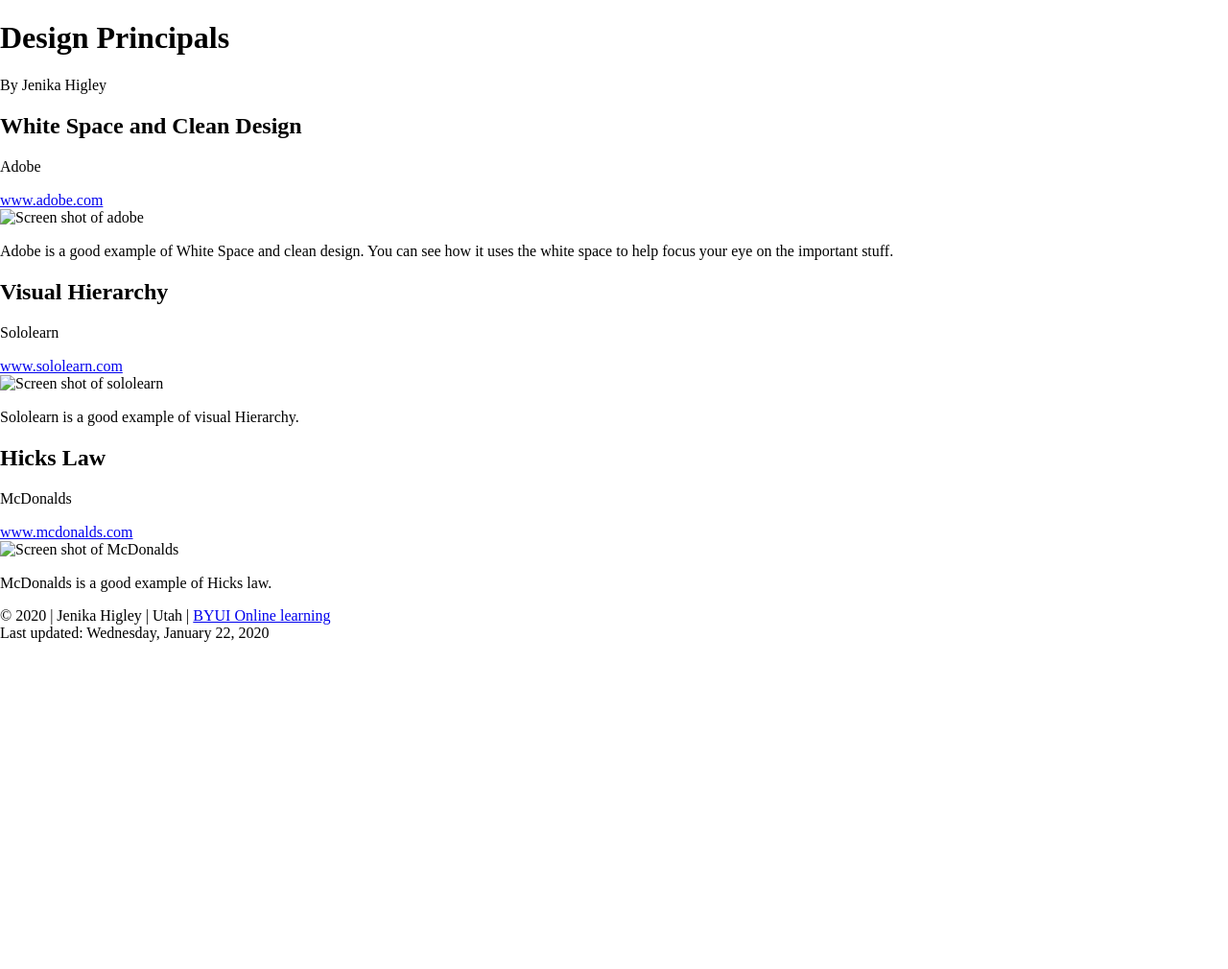
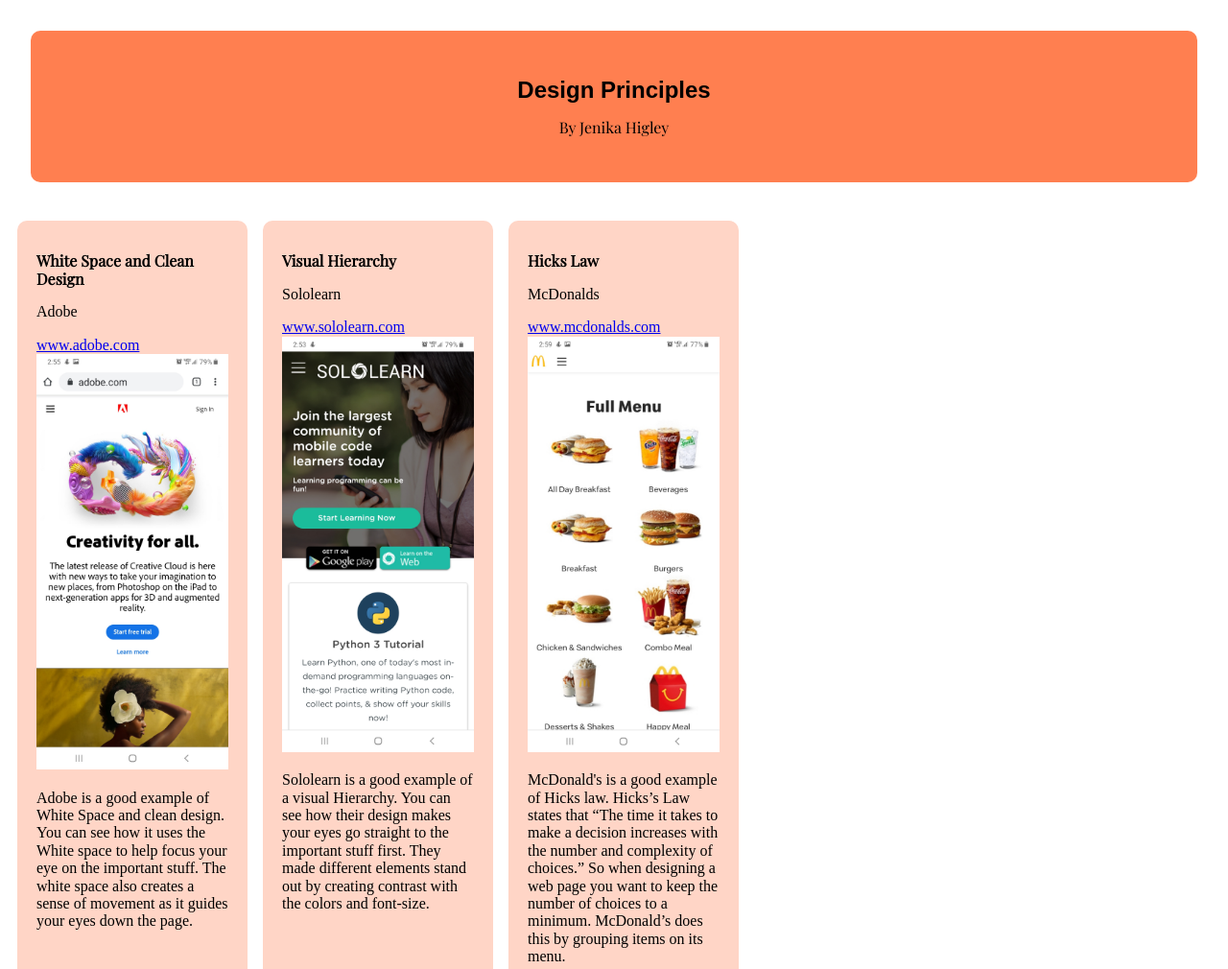
Before and after one commit to JenikaH/JenikaH.github.io, a plain HTML site: page lesson-2/design-principles.html in a window 1280 px wide. Shown: the top 1010 px of the page at 96% size. Before the commit the page ends 800 px from the top, so only its background shows below. Drawn offline with nearby package versions, Linux system fonts and the light colour scheme; files whose address does not match are found by name; a web font is replaced by a local one.

Commit message:
design principles page assignment final

```diff
--- /dev/null
+++ b/lesson-2/css/lesson2.css
@@ -0,0 +1,32 @@
+@import url('https://fonts.googleapis.com/css?family=Gayathri|Playfair+Display&display=swap');
+
+header,
+footer {
+    border-radius: 10px;
+    font-family: 'Playfair Display', serif;
+    padding: 2em;
+    margin: 2em;
+    background-color: coral;
+    border: coral;
+    text-align: center;
+}
+
+main {
+    margin-left: 4em;
+}
+
+h1 {
+    font-family: 'Gayathri', sans-serif;
+    font-size: 1.5rem;
+    position: center;
+}
+
+h2 {
+    font-family: 'Playfair Display', serif;
+    font-size: 1rem;
+}
+
+img {
+    width: 200px;
+    height: auto;
+}
--- /dev/null
+++ b/lesson-2/css/lesson2medium.css
@@ -0,0 +1,52 @@
+/* main area *************/
+main {
+    display: grid;
+    grid-template-columns: 1fr;
+    max-width: 25%;
+    margin: 10px;
+}
+
+main section {
+    margin: 0.5rem;
+    border-radius: 10px;
+    padding: 20px;
+    background-color: rgb(255, 213, 198);
+}
+
+
+/* Small Views ****************************/
+@media only screen and (min-width: 600px) {
+    main {
+        grid-template-columns: 1fr;
+    }
+
+    main section picture img {
+        width: 100%;
+        height: auto;
+        border: 1px solid #bbb;
+    }
+}
+
+/* Medium Views ****************************/
+@media only screen and (min-width: 700px) {
+    main {
+        grid-template-columns: 1fr 1fr;
+    }
+
+    main section picture img {
+        width: 100%;
+        height: auto;
+        border: 1px solid #bbb;
+    }
+}
+
+/* Large Views ******************************/
+@media only screen and (min-width: 1000px) {
+    main {
+        grid-template-columns: 1fr 1fr 1fr;
+    }
+
+    section:nth-child(3) {
+        grid-column: span 1;
+    }
+}
--- a/lesson-2/design-principles.html
+++ b/lesson-2/design-principles.html
@@ -4,51 +4,48 @@
 <head>
     <meta charset="utf-8">
     <meta name="viewport" content="width=device-width">
-    <link rel="stylesheet"
-        href="css\normalize.css"
-        type="text/css">
-    <link rel="stylesheet"
-        href="lesson-2\lesson2css.css"
-        type="text/css">
-    <link rel="stylesheet"
-        href="css\medium.css"
-        type="text/css">
+    <link rel="stylesheet" href="../css/normalize.css" type="text/css">
+    <link rel="stylesheet" href="../lesson-2/css/lesson2.css" type="text/css">
+    <link rel="stylesheet" href="../lesson-2/css/lesson2medium.css" type="text/css">
     <title>
-        Design Principals
+        Design Principles
     </title>
 </head>
 
 <body>
     <header>
-        <h1>Design Principals</h1>
+        <h1>Design Principles</h1>
         <p>By Jenika Higley</p>
     </header>
 
     <main>
-        <section>
+        <section class="colum1">
             <h2>White Space and Clean Design</h2>
             <p>Adobe</p>
             <a href="https://www.adobe.com/">www.adobe.com</a><br>
-            <img src="C:\Users\i143m\Documents\Winter 2020\CIT 230 - Web Frontend Development\Screen shots -Adobe Web design.jpg"
-                alt="Screen shot of adobe"><br>
-            <p>Adobe is a good example of White Space and clean design. You can see how it uses the white space to help
-                focus your eye on the important stuff.</p>
+            <img src="images/adobe.jpg" alt="Screen shot of adobe"></br>
+            <p>Adobe is a good example of White Space and clean design.
+                You can see how it uses the White space to help focus your eye on the important stuff.
+                The white space also creates a sense of movement as it guides your eyes down the page. </p>
         </section>
-        <section>
+        <section class="colum2">
             <h2>Visual Hierarchy</h2>
             <p>Sololearn</p>
             <a href="https://www.sololearn.com/">www.sololearn.com</a><br>
-            <img src="C:\Users\i143m\Documents\Winter 2020\CIT 230 - Web Frontend Development\Screen shots - Sololearn Web design.jpg"
-                alt="Screen shot of sololearn"><br>
-            <p>Sololearn is a good example of visual Hierarchy.</p>
+            <img src="images/sololearn.jpg" alt="Screen shot of sololearn"><br>
+            <p>Sololearn is a good example of a visual Hierarchy.
+                You can see how their design makes your eyes go straight to the important stuff first.
+                They made different elements stand out by creating contrast with the colors and font-size.</p>
         </section>
-        <section>
+        <section class="colum3">
             <h2>Hicks Law</h2>
             <p>McDonalds</p>
             <a href="https://www.mcdonalds.com/us/en-us/full-menu.html">www.mcdonalds.com</a><br>
-            <img src="C:\Users\i143m\Documents\Winter 2020\CIT 230 - Web Frontend Development\Screen shots -McDonalds Web design.jpg"
-                alt="Screen shot of McDonalds"><br>
-            <p>McDonalds is a good example of Hicks law.</p>
+            <img src="images/mcdonalds.jpg" alt="Screen shot of McDonalds"><br>
+            <p>McDonald's is a good example of Hicks law. Hicks’s Law states that
+                “The time it takes to make a decision increases with the number and complexity of choices.”
+                So when designing a web page you want to keep the number of choices to a minimum.
+                McDonald’s does this by grouping items on its menu.</p>
         </section>
     </main>
 
@@ -59,8 +56,8 @@
         </p>
     </footer>
 
-    <script src="C:\Users\i143m\Documents\Winter 2020\CIT 230 - Web Frontend Development\JenikaH.github.io\js\date.js">
-    </script>
+    <script src="../js/date.js"></script>
+
 </body>
 
 </html>
--- a/lesson-2/lesson2css.css
+++ /dev/null
@@ -1,11 +0,0 @@
-@import url('https://fonts.googleapis.com/css?family=Gayathri|Playfair+Display&display=swap');
-
-header,
-footer {
-    font-family: 'Playfair Display', serif;
-    padding: 2em;
-    margin: 2em;
-    background-color: coral;
-    border: coral;
-    text-align: center;
-}
```
Also changed, not shown: lesson-2/images/adobe.jpg (added), lesson-2/images/mcdonalds.jpg (added), lesson-2/images/sololearn.jpg (added), lesson-2/lesson2medium.css (deleted).
